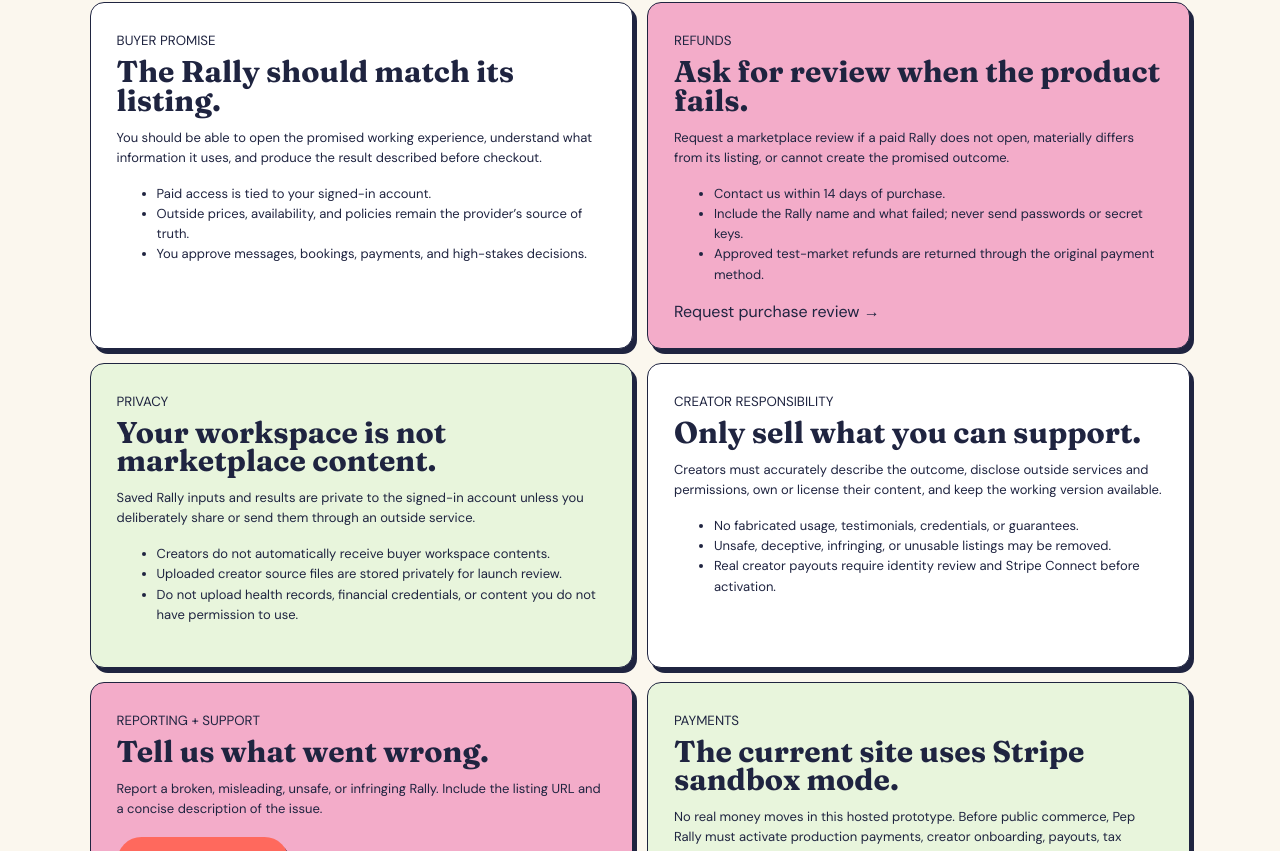
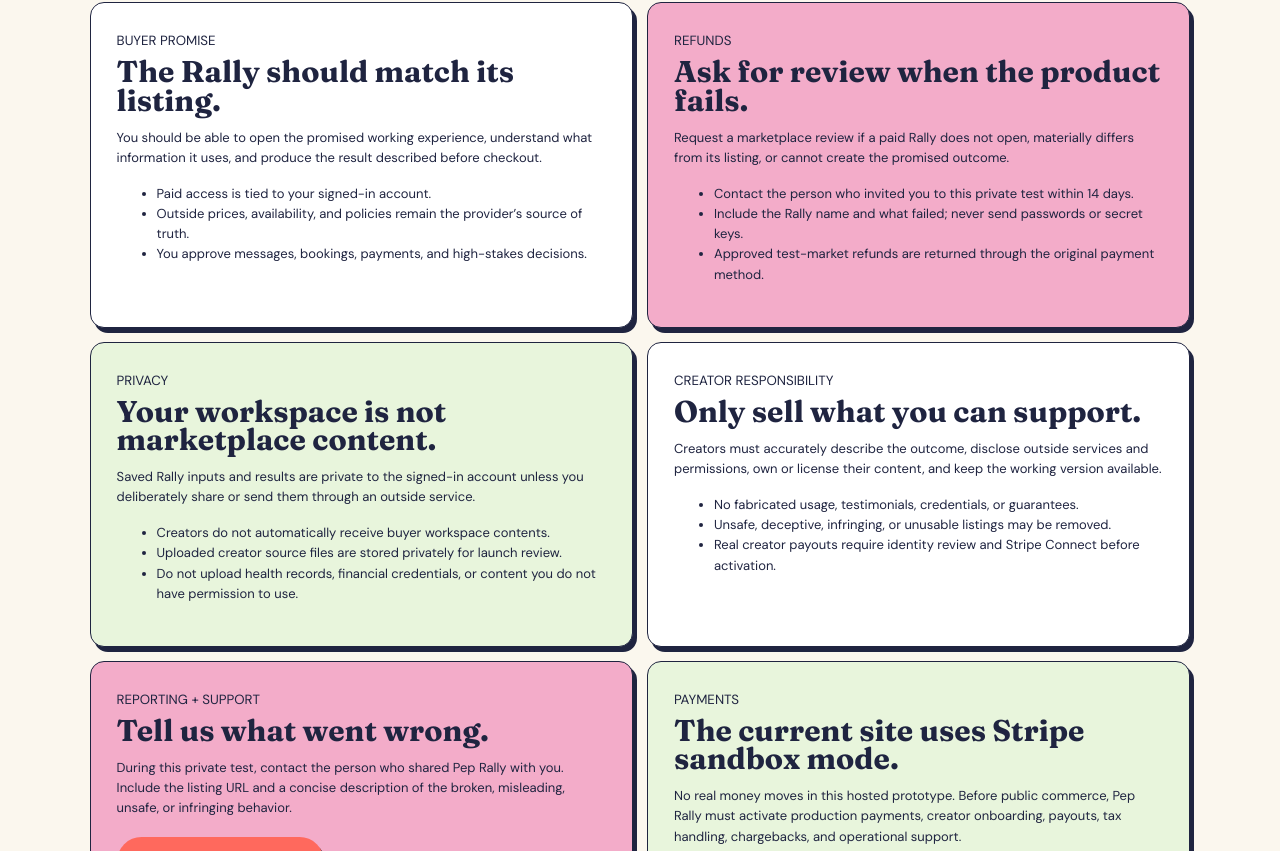
Before and after one commit to duroncelet/Pep-rally, a Next.js app: page /policies in a window 1280 px wide. Shown: the part 569-1420 px from the top of the page. Built offline with nearby package versions, Linux system fonts and the light colour scheme.

Commit message:
Use an honest private-test support path

```diff
--- a/app/page.tsx
+++ b/app/page.tsx
@@ -58,6 +58,6 @@
 
     <section className="consumer-faq" id="faq"><header><small>PEP RALLY FAQ</small><h2>Shop a Rally.<br/>Or sell one.</h2></header><div><details open><summary>What exactly is Pep Rally?</summary><p>Pep Rally is a two-sided marketplace for focused mini-apps. Shop a working solution to an everyday problem, or publish and sell one you made.</p></details><details><summary>What do I get when I pay?</summary><p>The working mini-app, your private saved workspace, the promised outcome, and any exports or future updates shown in the listing.</p></details><details><summary>Can I try a Rally first?</summary><p>Yes. Start with the two free complete Rallies, or use the working preview on a paid listing before checkout.</p></details><details><summary>How do creators make money?</summary><p>Creators choose free or paid access. The current model gives the creator 80% of each sale before outside processing costs, plus a listing, customer library, verified reviews, usage signals, and updates.</p></details><details><summary>Do I have to build it inside Pep Rally?</summary><p>No. Build from an idea inside Pep Rally, link a mini-app that is already live, or upload an existing project for hosting.</p></details><details><summary>Why do I sign in?</summary><p>Your account keeps your Rallies, plans, purchases, and saved progress private and available when you return. Pep Rally currently uses secure ChatGPT sign-in.</p></details></div></section>
 
-    <footer className="consumer-footer"><a href="#top" className="brand"><span className="brand-mark">P</span>Pep Rally</a><p>Working apps, made by people who know the problem.</p><div><a href="#marketplace">Shop</a><a href="#creators">Sell your Rally</a><a href="/policies">Trust + policies</a><a href="mailto:support@peprally.app">Support</a></div><span>Open. Finish. Keep.</span></footer>
+    <footer className="consumer-footer"><a href="#top" className="brand"><span className="brand-mark">P</span>Pep Rally</a><p>Working apps, made by people who know the problem.</p><div><a href="#marketplace">Shop</a><a href="#creators">Sell your Rally</a><a href="/policies">Trust + policies</a><a href="/policies#support">Support</a></div><span>Open. Finish. Keep.</span></footer>
   </main>;
 }
--- a/app/policies/page.tsx
+++ b/app/policies/page.tsx
@@ -6,10 +6,10 @@
     <header><small>PEP RALLY TRUST CENTER</small><h1>Useful products.<br/><em>Clear responsibilities.</em></h1><p>These launch-edition terms explain what buyers and creators can expect while Pep Rally is operating as a limited test marketplace.</p><span>Effective September 15, 2026 · Launch edition</span></header>
     <section className="policy-grid">
       <article><small>BUYER PROMISE</small><h2>The Rally should match its listing.</h2><p>You should be able to open the promised working experience, understand what information it uses, and produce the result described before checkout.</p><ul><li>Paid access is tied to your signed-in account.</li><li>Outside prices, availability, and policies remain the provider’s source of truth.</li><li>You approve messages, bookings, payments, and high-stakes decisions.</li></ul></article>
-      <article><small>REFUNDS</small><h2>Ask for review when the product fails.</h2><p>Request a marketplace review if a paid Rally does not open, materially differs from its listing, or cannot create the promised outcome.</p><ul><li>Contact us within 14 days of purchase.</li><li>Include the Rally name and what failed; never send passwords or secret keys.</li><li>Approved test-market refunds are returned through the original payment method.</li></ul><a href="mailto:support@peprally.app?subject=Pep%20Rally%20purchase%20review">Request purchase review →</a></article>
+      <article><small>REFUNDS</small><h2>Ask for review when the product fails.</h2><p>Request a marketplace review if a paid Rally does not open, materially differs from its listing, or cannot create the promised outcome.</p><ul><li>Contact the person who invited you to this private test within 14 days.</li><li>Include the Rally name and what failed; never send passwords or secret keys.</li><li>Approved test-market refunds are returned through the original payment method.</li></ul></article>
       <article><small>PRIVACY</small><h2>Your workspace is not marketplace content.</h2><p>Saved Rally inputs and results are private to the signed-in account unless you deliberately share or send them through an outside service.</p><ul><li>Creators do not automatically receive buyer workspace contents.</li><li>Uploaded creator source files are stored privately for launch review.</li><li>Do not upload health records, financial credentials, or content you do not have permission to use.</li></ul></article>
       <article><small>CREATOR RESPONSIBILITY</small><h2>Only sell what you can support.</h2><p>Creators must accurately describe the outcome, disclose outside services and permissions, own or license their content, and keep the working version available.</p><ul><li>No fabricated usage, testimonials, credentials, or guarantees.</li><li>Unsafe, deceptive, infringing, or unusable listings may be removed.</li><li>Real creator payouts require identity review and Stripe Connect before activation.</li></ul></article>
-      <article><small>REPORTING + SUPPORT</small><h2>Tell us what went wrong.</h2><p>Report a broken, misleading, unsafe, or infringing Rally. Include the listing URL and a concise description of the issue.</p><div className="policy-actions"><a className="primary" href="mailto:support@peprally.app?subject=Pep%20Rally%20support">Contact support</a><a href="mailto:support@peprally.app?subject=Report%20a%20Rally">Report a Rally</a></div></article>
+      <article id="support"><small>REPORTING + SUPPORT</small><h2>Tell us what went wrong.</h2><p>During this private test, contact the person who shared Pep Rally with you. Include the listing URL and a concise description of the broken, misleading, unsafe, or infringing behavior.</p><div className="policy-actions"><a className="primary" href="/connections">Check service status</a><a href="/library">Return to My Rallies</a></div></article>
       <article><small>PAYMENTS</small><h2>The current site uses Stripe sandbox mode.</h2><p>No real money moves in this hosted prototype. Before public commerce, Pep Rally must activate production payments, creator onboarding, payouts, tax handling, chargebacks, and operational support.</p><a href="/connections">See connection status →</a></article>
     </section>
     <footer><p>This is a concise launch-edition policy—not a substitute for jurisdiction-specific legal advice before commercial release.</p><a href="/">Return to Pep Rally →</a></footer>
```
